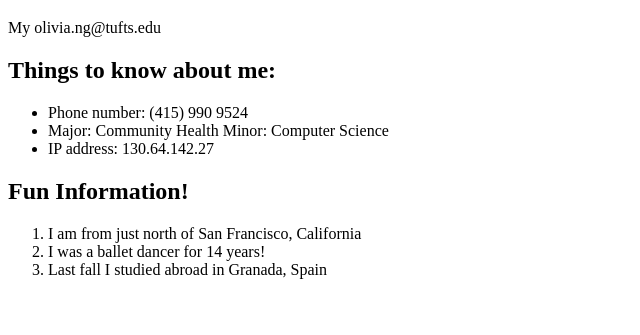
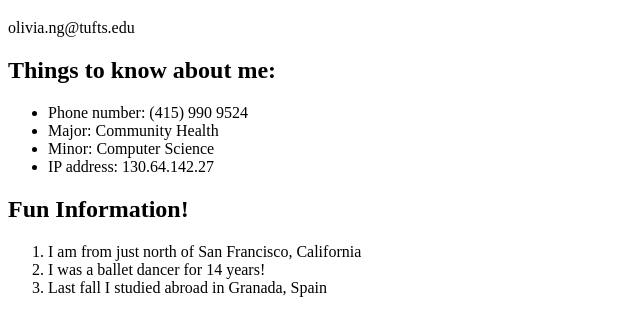
Before and after one commit to olivialng/comp20, a plain HTML site: page index.html in a window 1280 px wide. Shown: the part 61-396 px from the top of the page, without its empty margins (0-640 px from the left). Drawn offline with Linux system fonts and the light colour scheme.

Commit message:
Update index.html

```diff
--- a/index.html
+++ b/index.html
@@ -3,14 +3,14 @@
 <body>
 
 <h1>My Olivia Ng </h1>
-
-<p>My olivia.ng@tufts.edu </p>
+<p>olivia.ng@tufts.edu </p>
 
 <h2> Things to know about me: </h2>
 
 <ul>
   <li> Phone number: (415) 990 9524 </li>
-  <li> Major: Community Health Minor: Computer Science</li>
+  <li> Major: Community Health </li>
+  <li> Minor: Computer Science </li>
   <li> IP address: 130.64.142.27 </li>
 </ul>
 
```
